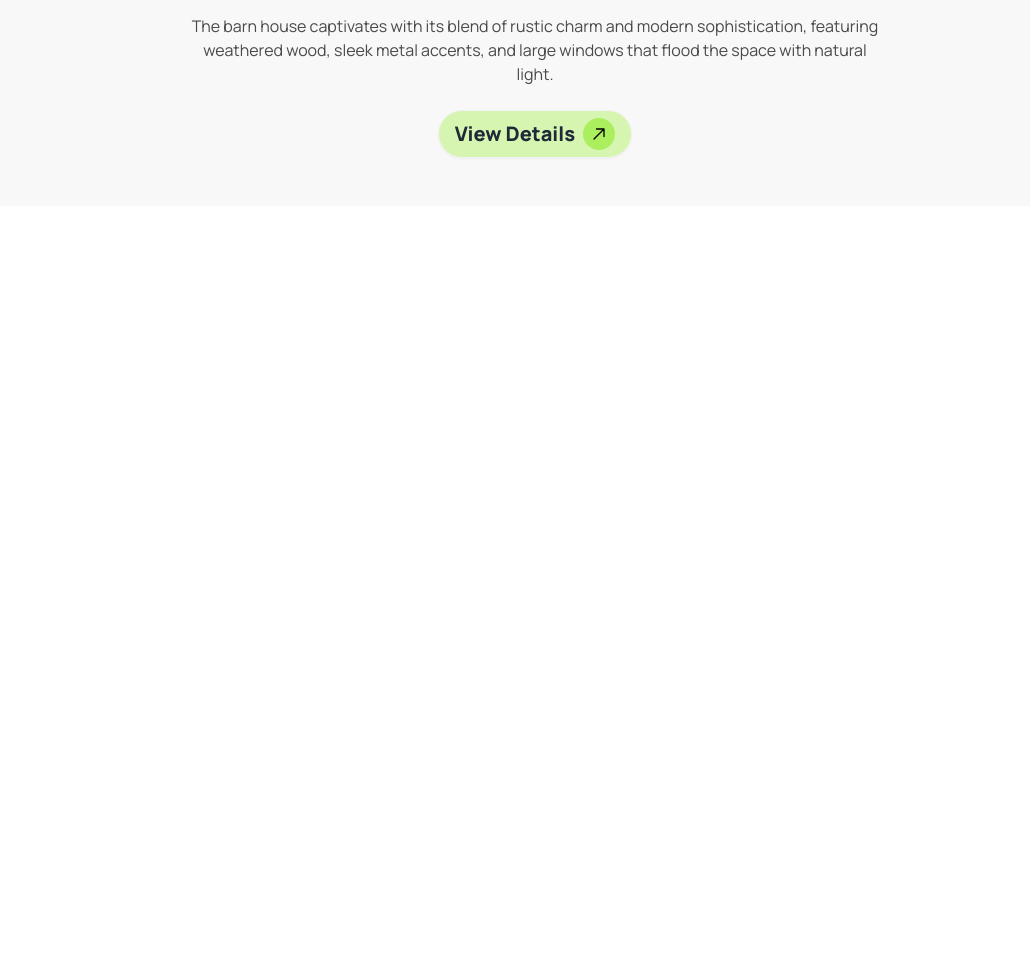
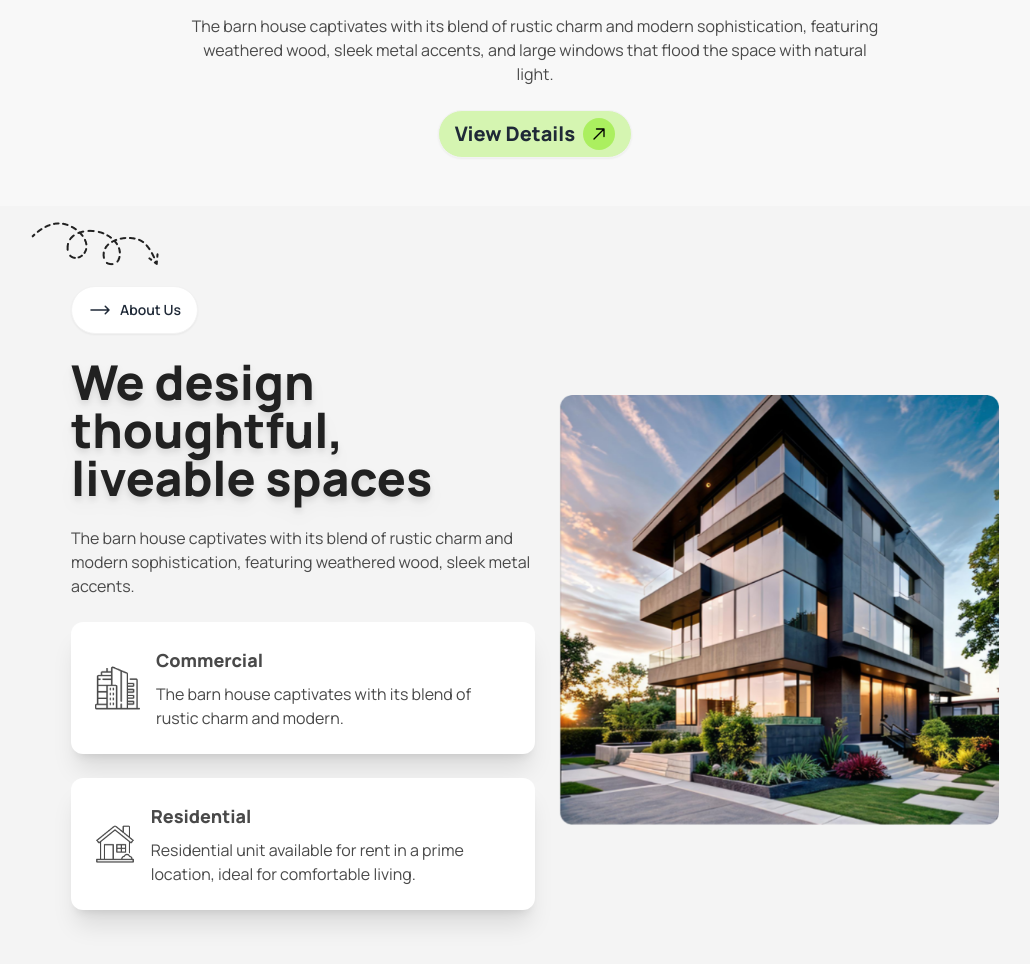
Before and after one commit to MostafizurRahman199/easy_find_apartment, a website: page index.html in a window 1280 px wide. Shown: the part 656-1620 px from the top of the page, without its empty margins (105-1135 px from the left). Before the commit the page ends 862 px from the top, so only its background shows below. Drawn offline with nearby package versions, Linux system fonts and the light colour scheme.

Commit message:
about us section done

```diff
--- a/index.html
+++ b/index.html
@@ -129,7 +129,63 @@
             </section>
     </header>
     <main>
+          <section class="about_us bg-[#F4F4F4] px-4 sm:px-12 md:px-8 lg:px-8 xl:px-44 py-20 mx-auto">
 
+
+            <div class="grid grid-cols-1 md:grid-cols-1 lg:grid-cols-2 mx-auto md:space-x-6 space-y-6 relative">
+
+
+              <img class="absolute -top-16 -left-10 hidden lg:flex" src="./assets/Vector.png" alt="">
+
+
+              <div class="about_text flex flex-col items-center md:items-start lg:items-start justify-center space-y-6 !m-0">
+
+
+                <button class="btn w-fit rounded-full bg-[#FFFFFF]">
+                  <svg xmlns="http://www.w3.org/2000/svg" fill="none" viewBox="0 0 24 24" stroke-width="1.5" stroke="currentColor" class="size-6">
+                    <path stroke-linecap="round" stroke-linejoin="round" d="M17.25 8.25 21 12m0 0-3.75 3.75M21 12H3" />
+                  </svg>
+
+
+                  About Us
+                </button>
+                <h1 class="text-center sm:text-center md:text-start lg:text-start drop-shadow-lg text-xl sm:text-2xl md:text-3xl lg:text-5xl font-extrabold font_1 text-[#212121]">We design thoughtful, liveable spaces</h1>
+                <p class="text-center sm:text-center md:text-start lg:text-start text-[#494949]">The barn house captivates with its blend of rustic charm and
+                  modern sophistication, featuring weathered wood, sleek metal accents.</p>
+
+                <div class=" flex sm:justify-start lg:justify-center lg:items-center bg-base-100 shadow-xl p-3 sm:p-4 md:p-6 lg:p-6 space-x-4 rounded-xl">
+                  <figure class="">
+                    <img
+                      src="./assets/commercial.png"
+                      alt="Movie" />
+                  </figure>
+                  <div class="flex flex-col items-start justify-center space-y-2">
+                    <h2 class=" text-[#494949] text-md sm:text-xl md:text-xl lg:text-lg font-extrabold" >Commercial</h2>
+                    <p class="text-[#494949]">The barn house captivates with its blend of rustic charm and modern.</p>
+
+                  </div>
+                </div>
+                <div class=" flex sm:justify-start lg:justify-center lg:items-center bg-base-100 shadow-xl p-3 sm:p-4 md:p-6 lg:p-6 space-x-4 rounded-xl">
+                  <figure class="">
+                    <img
+                      src="./assets/residential.png"
+                      alt="Movie" />
+                  </figure>
+                  <div class="flex flex-col items-start justify-center space-y-2">
+                    <h2 class=" text-[#494949] text-md sm:text-xl md:text-xl lg:text-lg font-extrabold" >Residential</h2>
+                    <p class="text-[#494949]">Residential unit available for rent in a prime location, ideal for comfortable living.</p>
+
+                  </div>
+                </div>
+
+
+              </div>
+
+              <div class="about_image_div flex justify-center items-center ">
+                  <img class="" src="./assets/Rectangle.png" alt="">
+              </div>
+            </div>
+          </section>
     </main>
 
     <footer>
```
